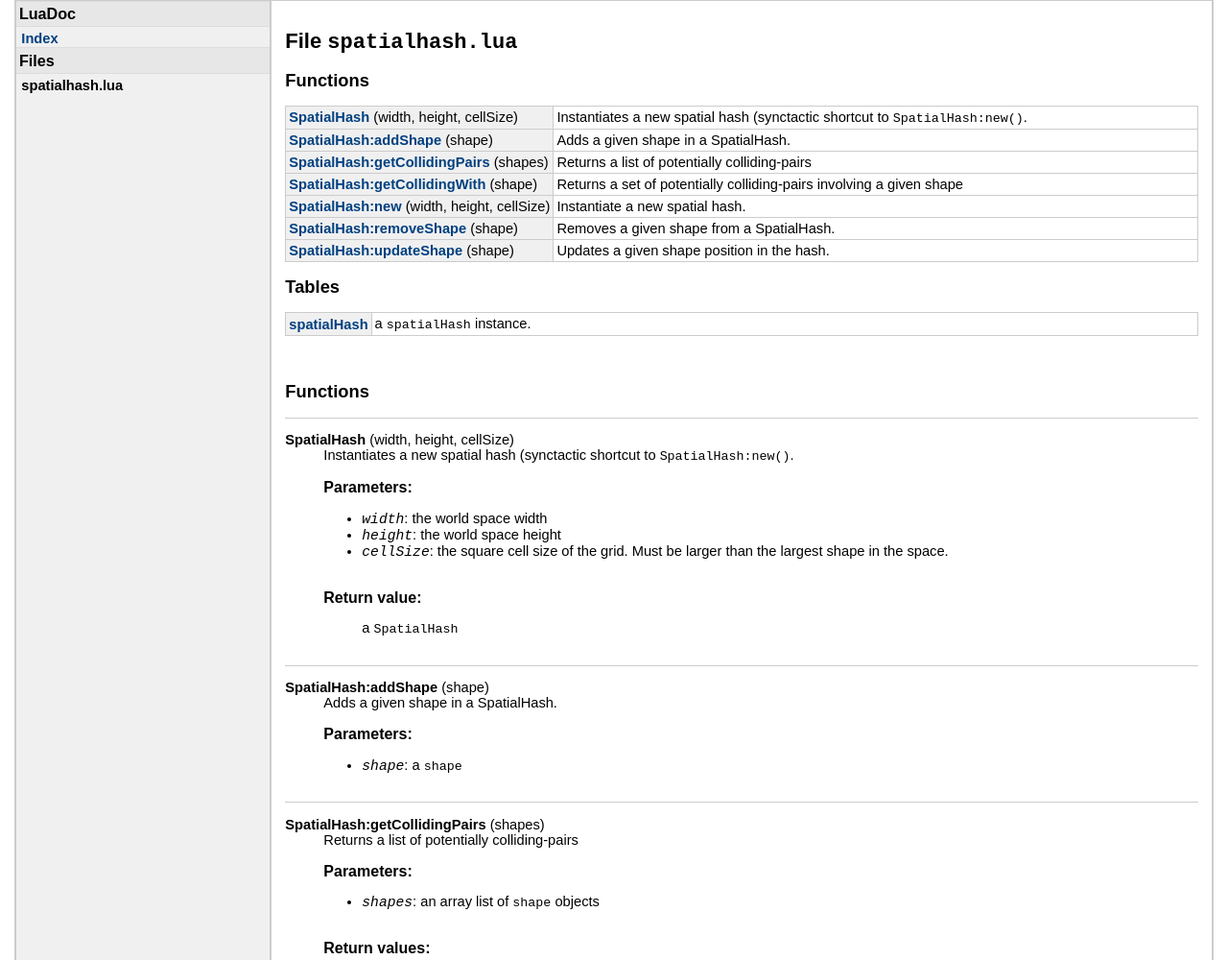
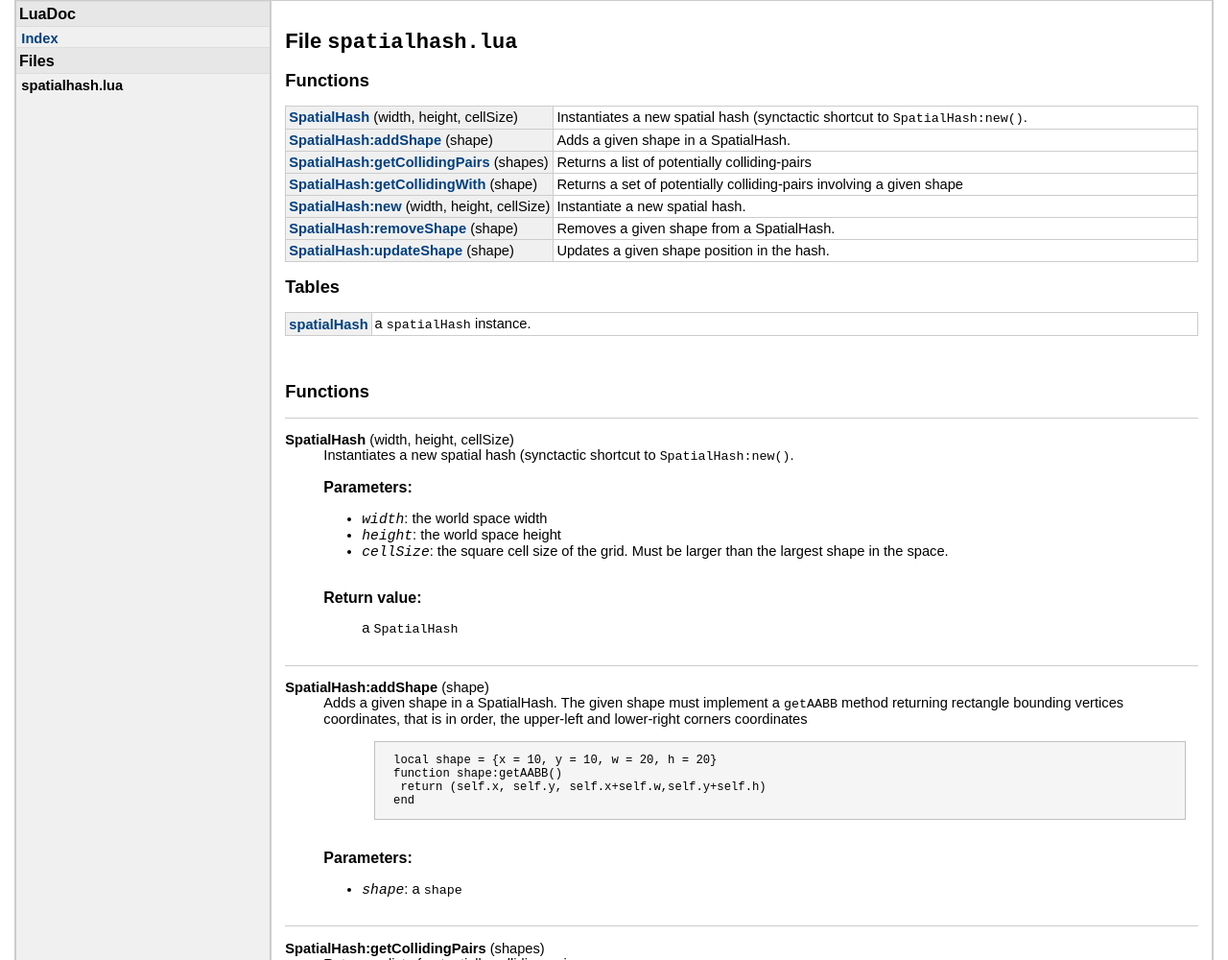
Before and after one commit to Yonaba/broad-phase-algorithms, a plain HTML site: page docs/spatialhash/files/spatialhash.html in a window 1280 px wide. Shown: the top 1000 px of the page at 96% size. Drawn offline with Linux system fonts and the light colour scheme.

```diff
--- a/docs/spatialhash/files/spatialhash.html
+++ b/docs/spatialhash/files/spatialhash.html
@@ -164,7 +164,7 @@ Instantiates a new spatial hash (synctactic shortcut to <tt>SpatialHash:new()</t
 
 <dt><a name="SpatialHash:addShape"></a><strong>SpatialHash:addShape</strong>&nbsp;(shape)</dt>
 <dd>
-Adds a given shape in a SpatialHash.
+Adds a given shape in a SpatialHash. The given shape must implement a <tt>getAABB</tt> method returning rectangle bounding vertices coordinates, that is in order, the upper-left and lower-right corners coordinates <ul><pre class="example"> local shape = {x = 10, y = 10, w = 20, h = 20}<br/> function shape:getAABB() <br>  return (self.x, self.y, self.x+self.w,self.y+self.h)<br/> end </pre></ul>
 
 
 <h3>Parameters:</h3>
```
Also changed, not shown: 2 other files.
